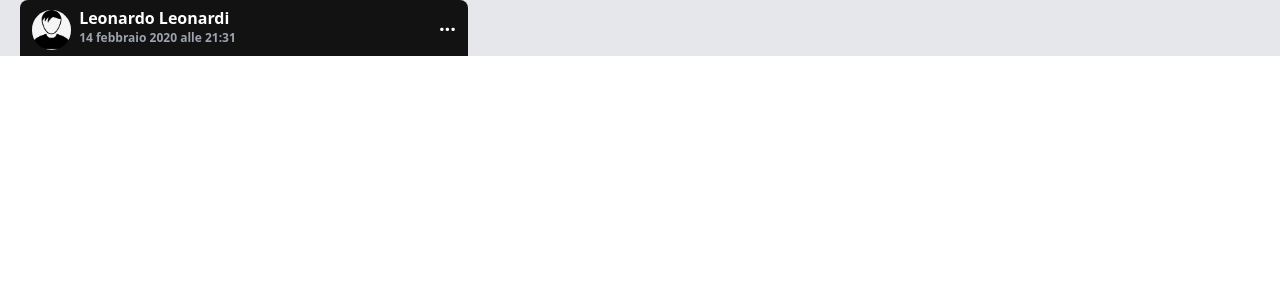
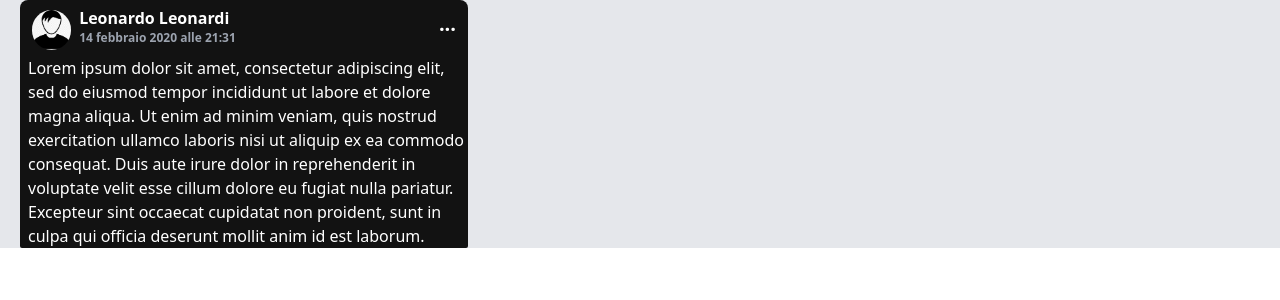
Before and after one commit to LeonardoLeonardi/keixbook, a React (Create React App) app: page / in a window 1280 px wide. Shown: the top 300 px of the page. Built offline with nearby package versions, Linux system fonts and the light colour scheme.

Commit message:
PostBody

```diff
--- a/src/App.jsx
+++ b/src/App.jsx
@@ -1,11 +1,21 @@
 import "./App.css";
 import Postheader from "./Postheader.js";
+import PostBody from "./PostBody.js";
 
 function App() {
   return (
     <>
       <div className="bg-gray-200">
         <Postheader></Postheader>
+        <PostBody
+          testo="Lorem ipsum dolor sit amet, consectetur adipiscing elit, sed do
+        eiusmod tempor incididunt ut labore et dolore magna aliqua. Ut enim ad
+        minim veniam, quis nostrud exercitation ullamco laboris nisi ut
+        aliquip ex ea commodo consequat. Duis aute irure dolor in
+        reprehenderit in voluptate velit esse cillum dolore eu fugiat nulla
+        pariatur. Excepteur sint occaecat cupidatat non proident, sunt in
+        culpa qui officia deserunt mollit anim id est laborum."
+        ></PostBody>
       </div>
     </>
   );
--- /dev/null
+++ b/src/PostBody.js
@@ -0,0 +1,12 @@
+import "./App.css";
+
+function PostBody(props) {
+  return (
+    <div className="bg-white  max-w-md  rounded-b-sm ml-5 dark:bg-darkM-1 ">
+      <div className="ml-2 ">
+        <p className="text-gray-900 text-base dark:text-white">{props.testo}</p>
+      </div>
+    </div>
+  );
+}
+export default PostBody;
```
